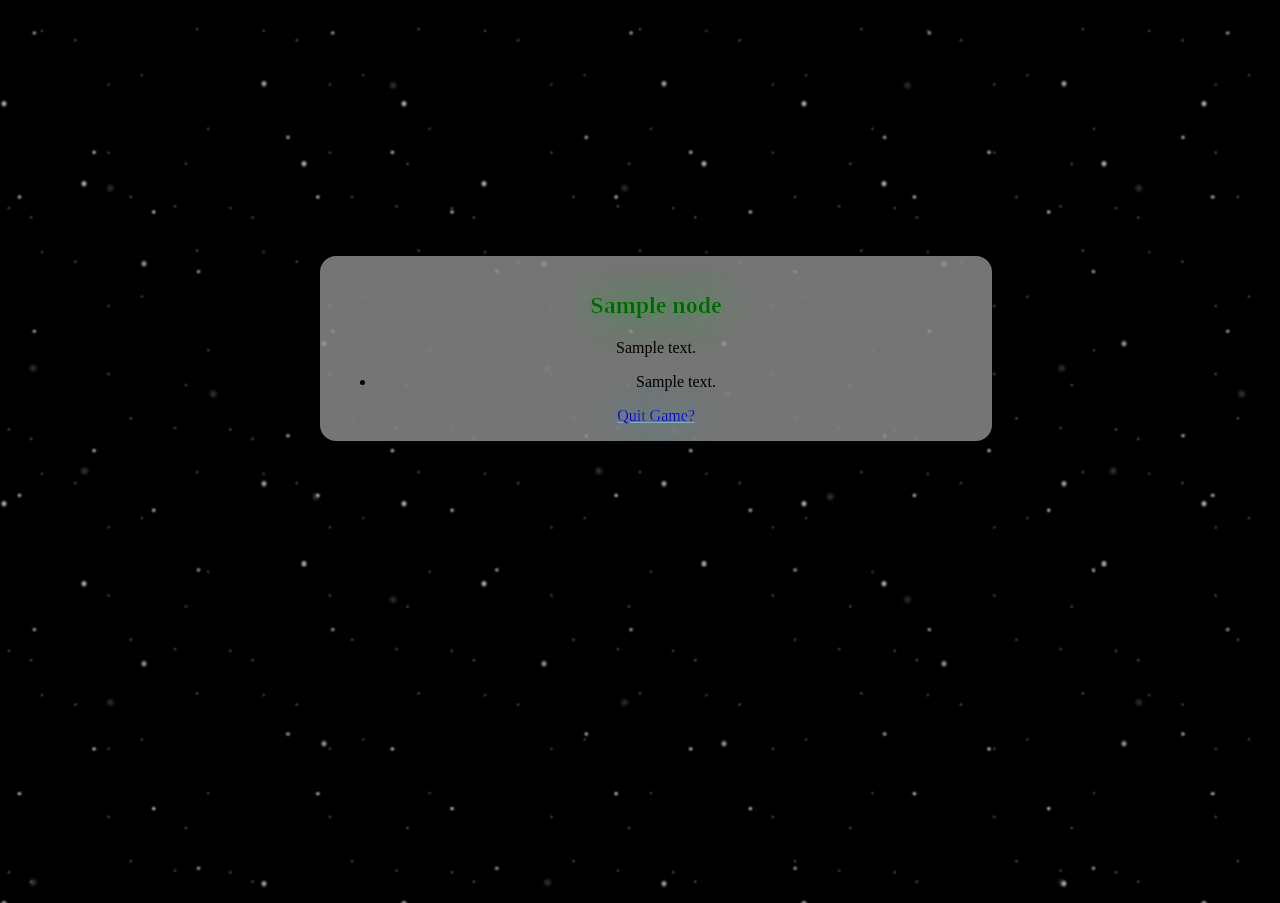
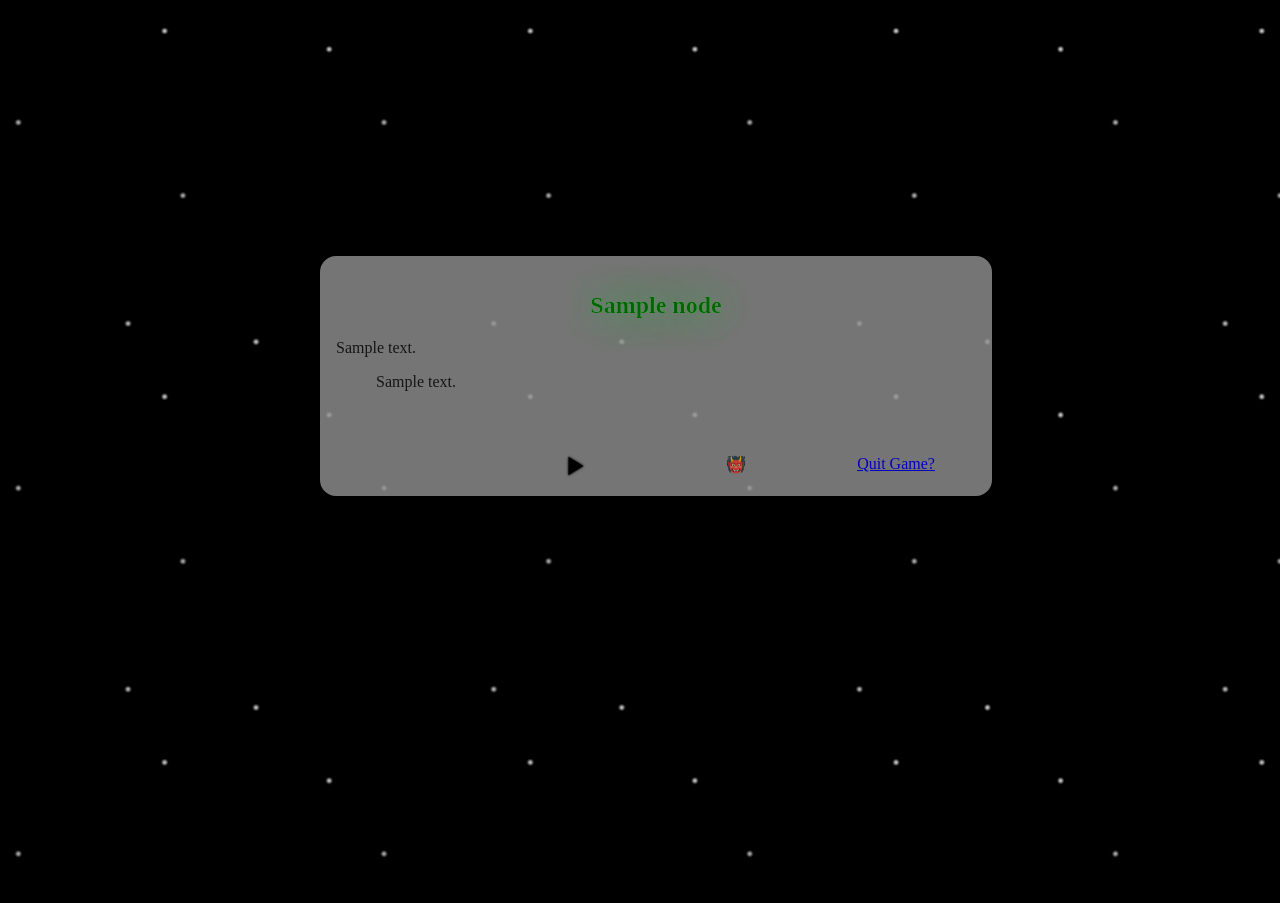
Before and after one commit to peterschueler/MorFgeet, a Django app: template MorFgeet/storygraph/templates/storygraph/node.html in a window 1280 px wide. Run offline with Django 3.2, Linux system fonts and the light colour scheme; the template is opened without the code that fills it: most values are stand-ins (such as "Sample title", 1, 10 or a date in 2020).

Commit message:
Update Graphics, Add random_node, Static Replacements

```diff
--- a/MorFgeet/storygraph/static/graphics.css
+++ b/MorFgeet/storygraph/static/graphics.css
@@ -23,7 +23,7 @@ body {
         radial-gradient(2px 2px at 160px 120px, #ddd, rgba(0,0,0,0));
     background-repeat: repeat;
     background-size: 200px 200px;
-    animation: zoom 5s infinite;
+    animation: zoom 10s infinite;
     opacity: 0;
 }
 
@@ -67,7 +67,7 @@ body {
     }
 }
 
-/* Containers */
+/* Containers & Interface */
 
 .text-container {
     width: 50%;
@@ -90,11 +90,23 @@ body {
     -webkit-text-stroke-color: lightgreen;
 }
 
-a {
-    color: blue;
-    text-shadow: 0 0 40px #54FEFE;
-    -webkit-text-stroke-width: 0.01em;
-    -webkit-text-stroke-color: lightblue;
+p {
+    text-align: left;
+}
+
+li {
+    list-style: none;
+    text-align: left;
+}
+
+.navigation-bar {
+    display: flex;
+    margin-top: 4em;
+
+}
+
+.navigation-box {
+    flex: 2;
 }
 
 /* Audio Controls */
--- a/MorFgeet/storygraph/templates/errors/dead_end.html
+++ b/MorFgeet/storygraph/templates/errors/dead_end.html
@@ -1,3 +1,4 @@
 <h1>Node Missing!</h2>
-<h2>Looks like you hit a dead end</h2>
+<h2>Looks like you've hit a dead end.</h2>
+<p>Follow the <a href="{% url 'main' %}">White Rabbit</a> back home, won't you?
 <p>{{ errors }}</p>
--- a/MorFgeet/storygraph/templates/storygraph/node.html
+++ b/MorFgeet/storygraph/templates/storygraph/node.html
@@ -1,25 +1,57 @@
 {% extends "base.html" %}
+{% load static_symbols %}
 
 {% block content %}
 
+<style>
+    .corrupted-text {
+        opacity: 1;
+        animation: corruptText 30s ease-out alternate infinite;
+    }
+    @keyframes corruptText {
+        30% {
+            opacity: 0.8;
+        }
+        50% {
+            opacity: calc({{ node.corruption_value }}) + 1;
+        }
+        60% {
+            opacity: 1;
+        }
+
+        70% {
+            opacity: 0.4;
+        }
+
+        100% {
+            opacity: calc({{ node.corruption_value }}/10 + 0.1);
+        }
+    }
+</style>
+
 <div id="space">
+    {% if global_corruption < 3 %}
         <div class="stars"></div>
         <div class="stars"></div>
         <div class="stars"></div>
         <div class="stars"></div>
+    {% endif %}
+    {% if global_corruption < 5 %}
         <div class="stars"></div>
+    {% endif %}
         <div class="stars"></div>
 
     <div class="text-container">
-
+        {% if node.title %}
             <h2 class="glow-text">{{ node.title }}</h2>
-        <p>{{ node.body }}</p>
+        {% endif %}
+        <p class="corrupted-text">{{ node.body|replace_static }}</p>
 
         <ul>
         {% for link in node.choices.all %}
-            <li>
+            <li class="corrupted-text">
                 {% if link.next_node %}
-                    <a href="{% url 'node_display' link.next_node.id %}">
+                    <a href="{% url 'node_display' link.next_node.id %}" alt="{{ link.text }}">
                         {{ link.text }}
                     </a>
                 {% else %}
@@ -28,11 +60,56 @@
             </li>
         {% endfor %}
         </ul>
+        <div class="navigation-bar">
+            <div class="navigation-box">
+                {% if global_corruption < 5 %}
+                    {% if node.previous_node %}
+                        <a href="{% url 'node_display' node.previous_node.id %}">Back</a>
+                    {% endif %}
+                {% endif %}
+            </div>
+            <div class="navigation-box">
+               {% include "storygraph/player.html" %}
+            </div>
+            <div class="navigation-box">
+                {% if global_corruption < 3 %}
+                    👽
+                {% elif global_corruption < 6 %}
+                    😈
+                {% else %}
+                    👹
+                {% endif %}
+            </div>
+            <div class="navigation-box">
                 <a href="{% url 'main' %}">Quit Game?</a>
-
+            </div>
+        </div>
     </div>
 </div>
 
-{% include "storygraph/player.html" %}
+{% if node.choices.count == 0 %}
+<!--
+A script that
+1. increases corruption slighly
+2. throws you back somewhere earlier.
+
+It's called when there are no choices left in the current node.
+-->
+<script type="text/javascript">
+function getRandomNode() {
+    var xhttp = new XMLHttpRequest();
+    xhttp.onreadystatechange = function() {
+        if (xhttp.readyState == XMLHttpRequest.DONE) {
+            window.location.href = xhttp.responseURL;
+        }
+    }
+    xhttp.open("GET", "{% url 'random_node' node.id %}", true);
+    xhttp.send();
+};
+setInterval(function () {
+    getRandomNode();
+}, 1 * 3000);
+</script>
+{% endif %}
 
 {% endblock %}
--- /dev/null
+++ b/MorFgeet/storygraph/templatetags/static_symbols.py
@@ -0,0 +1,13 @@
+import random
+
+from django import template
+from django.template.defaultfilters import stringfilter
+
+register = template.Library()
+
+
+@register.filter
+@stringfilter
+def replace_static(value):
+    static_symbols = ["🎙", "💾", "🎛", "📟", "📽", "📺"]
+    return value.replace("[static]", random.choice(static_symbols))
--- a/MorFgeet/storygraph/urls.py
+++ b/MorFgeet/storygraph/urls.py
@@ -1,7 +1,8 @@
 from django.urls import path
-from storygraph.views import main_view, node_display
+from storygraph.views import get_random_node, main_view, node_display
 
 urlpatterns = [
     path("", main_view, name="main"),
+    path("node/random/<current_node>", get_random_node, name="random_node"),
     path("node/<id>", node_display, name="node_display"),
 ]
```
Also changed, not shown: MorFgeet/storygraph/templates/storygraph/the_end.html (added, +20 -0 lines), MorFgeet/storygraph/views.py (+28 -5 lines), MorFgeet/storygraph/templatetags/__init__.py (added). Lines whose indentation alone changed are shown as unchanged.
